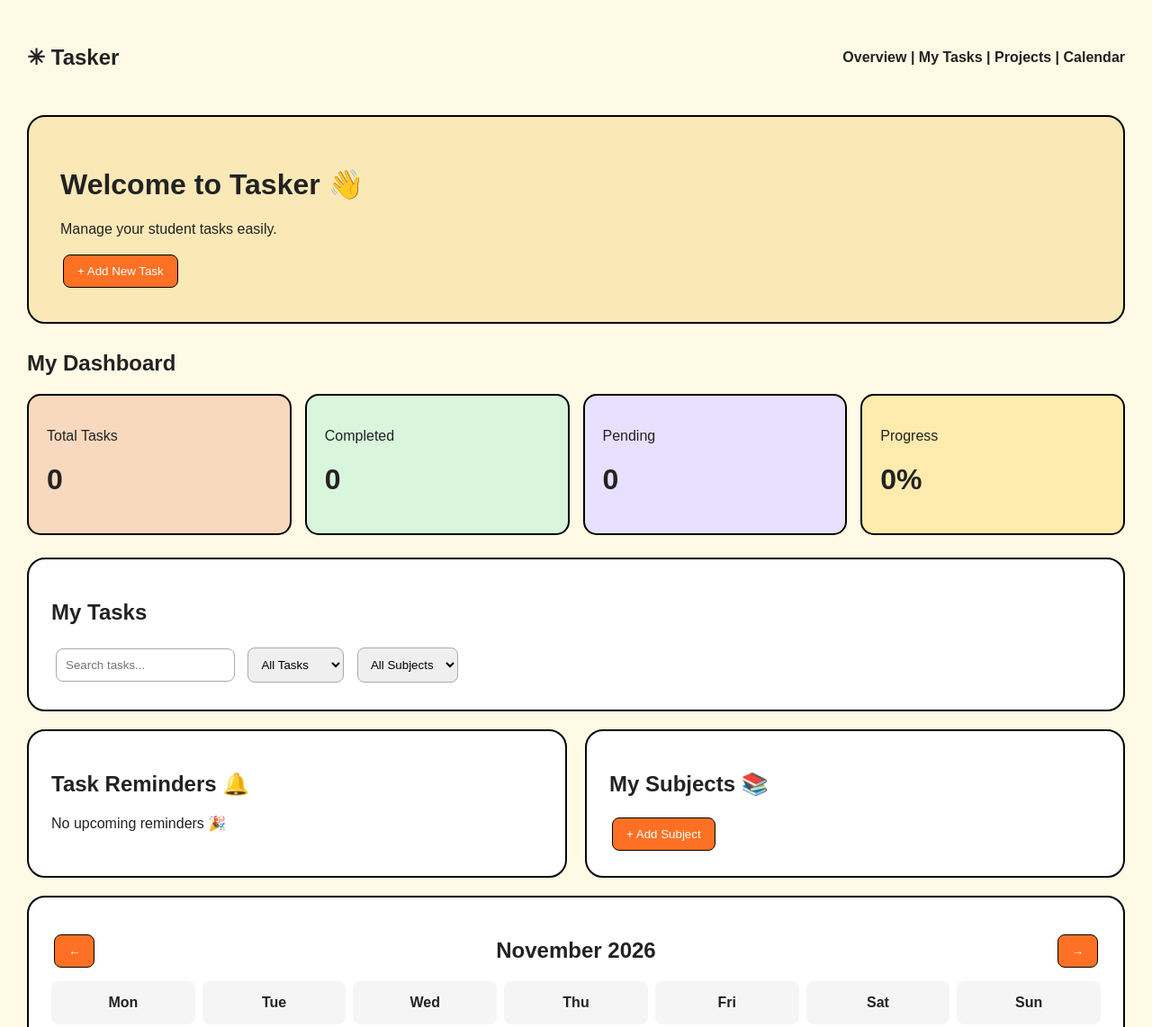
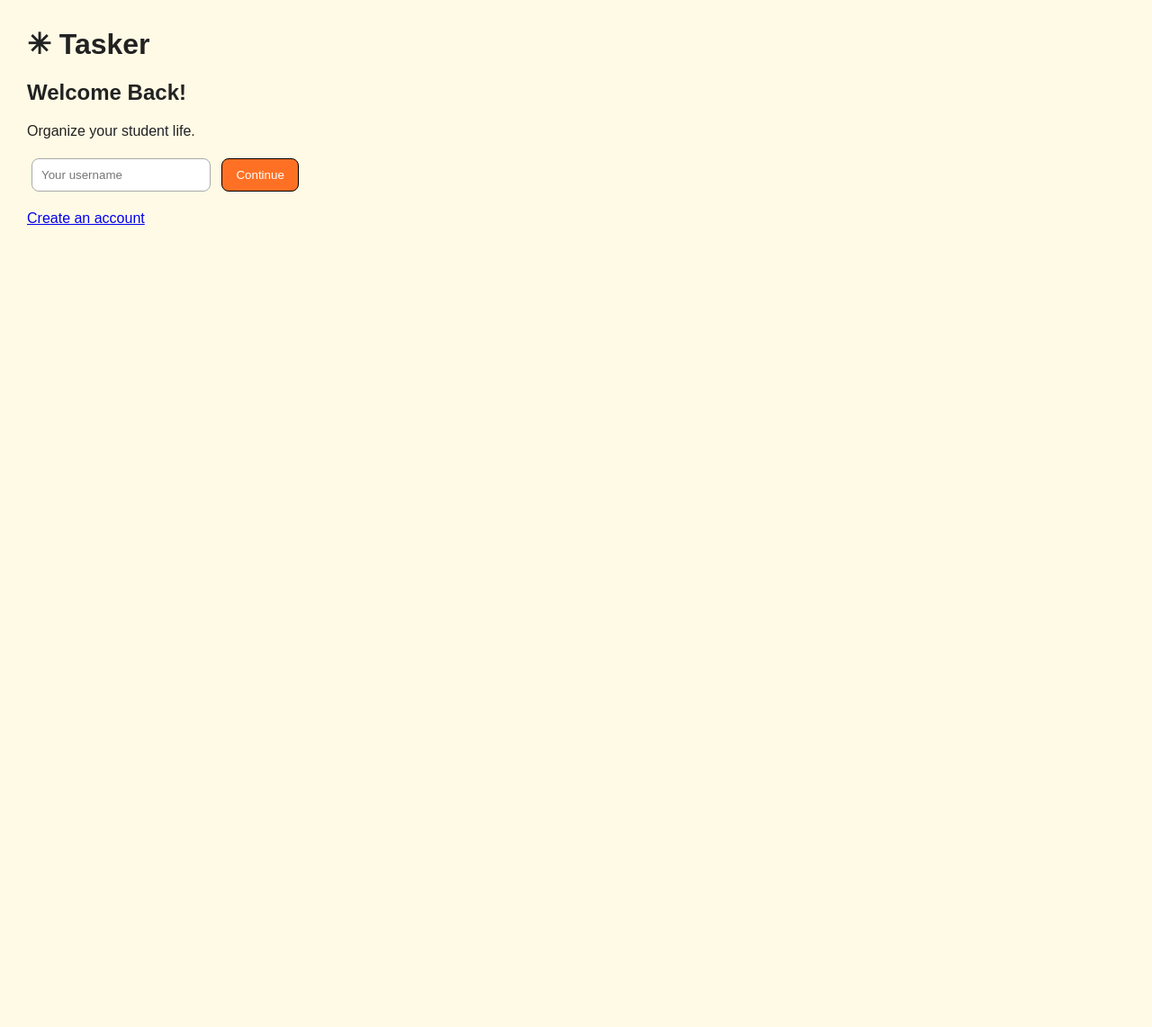
Before and after one commit to ebrahimalshaibani2005-afk/Student-Task-Manager, a plain HTML site: page index.html in a window 1280 px wide. Shown: the top 1142 px of the page at 90% size. After the commit the page ends 800 px from the top, so only its background shows below. Drawn offline with Linux system fonts and the light colour scheme.

Commit message:
Update title and viewport in index.html

```diff
--- a/index.html
+++ b/index.html
@@ -3,56 +3,80 @@
 <html lang="en">
 <head>
   <meta charset="UTF-8">
-  <meta name="viewport" content="width=device-width, initial-scale=1.0">
-  <title>Student Task Manager</title>
+  <meta name="viewport" content="width=device-width, initial-scale=1">
+  <title>Tasker - Student Task Manager</title>
   <link rel="stylesheet" href="style.css">
 </head>
 <body>
 
+  <!-- Login and Sign Up -->
+  <div id="loginPage" class="login-page">
+    <div class="login-box">
+      <h1>✳ Tasker</h1>
+      <h2 id="loginTitle">Welcome Back!</h2>
+      <p>Organize your student life.</p>
+
+      <input id="username" placeholder="Your username">
+      <button onclick="login()">Continue</button>
+
+      <p id="loginError"></p>
+      <a href="#" onclick="switchLogin(); return false;">
+        <span id="loginSwitch">Create an account</span>
+      </a>
+    </div>
+  </div>
+
+  <!-- Dashboard -->
+  <div id="app" hidden>
     <header>
       <h2>✳ Tasker</h2>
-    <nav>Overview | My Tasks | Projects | Calendar</nav>
+      <nav>
+        <a href="#tasks">Tasks</a>
+        <a href="#subjects">Subjects</a>
+        <a href="#calendarCard">Calendar</a>
+      </nav>
+      <button onclick="logout()">Logout</button>
     </header>
 
-  <div class="welcome">
-    <h1>Welcome to Tasker 👋</h1>
-    <p>Manage your student tasks easily.</p>
-    <button onclick="addTask()">+ Add New Task</button>
+    <main>
+      <section class="welcome">
+        <div>
+          <h1>Hello, <span id="welcomeName">Student</span> 👋</h1>
+          <p>Let's make today productive!</p>
         </div>
+        <button onclick="addTask()">+ New Task</button>
+      </section>
 
-  <h2>My Dashboard</h2>
-
+      <!-- Progress Dashboard -->
       <div class="stats">
-    <div class="orange">
+        <div class="stat orange">
           <p>Total Tasks</p>
           <h1 id="total">0</h1>
         </div>
-
-    <div class="green">
+        <div class="stat green">
           <p>Completed</p>
           <h1 id="completed">0</h1>
         </div>
-
-    <div class="purple">
+        <div class="stat purple">
           <p>Pending</p>
           <h1 id="pending">0</h1>
         </div>
-
-    <div class="yellow">
+        <div class="stat yellow">
           <p>Progress</p>
           <h1 id="progress">0%</h1>
         </div>
       </div>
 
-  <div class="card">
+      <!-- Tasks -->
+      <section class="card" id="tasks">
+        <div class="section-title">
           <h2>My Tasks</h2>
+          <button onclick="addTask()">+ Add Task</button>
+        </div>
 
-    <input
-      type="text"
-      id="search"
-      placeholder="Search tasks..."
-      oninput="showTasks()"
-    >
+        <div class="filters">
+          <input id="search" placeholder="Search tasks..."
+                 oninput="showTasks()">
 
           <select id="filter" onchange="showTasks()">
             <option value="all">All Tasks</option>
@@ -64,33 +88,41 @@
           <select id="subjectFilter" onchange="showTasks()">
             <option value="all">All Subjects</option>
           </select>
+        </div>
 
         <div id="taskList"></div>
+      </section>
+
+      <div class="columns">
+        <!-- Reminders -->
+        <section class="card">
+          <h2>🔔 Reminders</h2>
+          <div id="reminders"></div>
+        </section>
+
+        <!-- Subjects -->
+        <section class="card" id="subjects">
+          <div class="section-title">
+            <h2>📚 Subjects</h2>
+            <button onclick="addSubject()">+ Add</button>
+          </div>
+          <div id="subjectList"></div>
+        </section>
       </div>
 
-  <div class="two-columns">
-    <div class="card">
-      <h2>Task Reminders 🔔</h2>
-      <div id="reminders"></div>
-    </div>
-
-    <div class="card">
-      <h2>My Subjects 📚</h2>
-      <button onclick="addSubject()">+ Add Subject</button>
-      <div id="subjectList"></div>
-    </div>
-  </div>
-
-  <div class="card calendar-card">
-    <div class="calendar-header">
+      <!-- Calendar -->
+      <section class="card" id="calendarCard">
+        <div class="section-title">
           <button onclick="changeMonth(-1)">←</button>
           <h2 id="monthTitle"></h2>
           <button onclick="changeMonth(1)">→</button>
         </div>
 
         <div id="calendar"></div>
-    <h3 id="selectedDateTitle">Select a date</h3>
+        <h3 id="selectedDate"></h3>
         <div id="dayTasks"></div>
+      </section>
+    </main>
   </div>
 
   <script src="script.js"></script>
```
Lines whose indentation alone changed are shown as unchanged.
